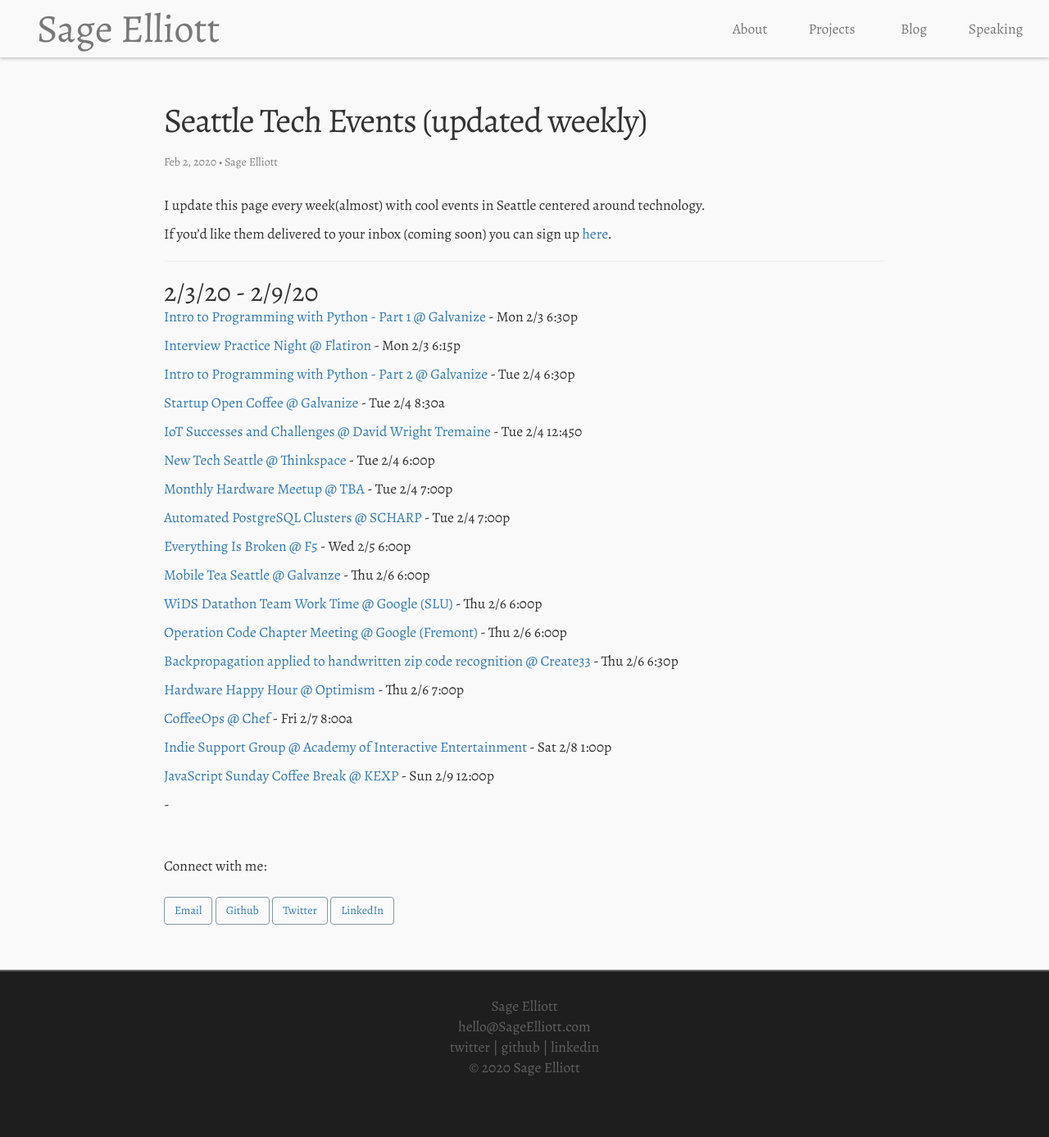
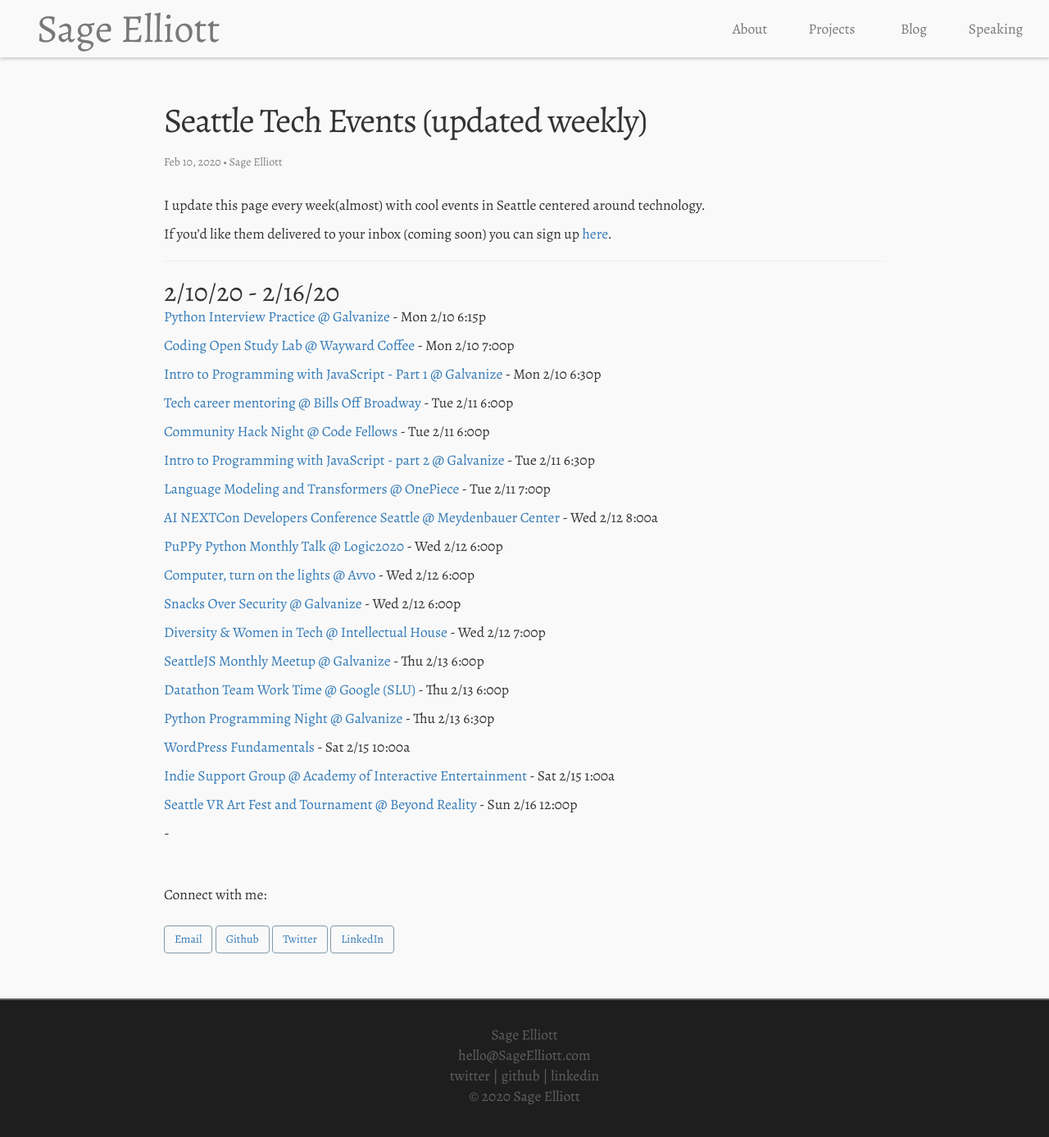
Before and after one commit to sagecodes/sage-blog, a Jekyll site: the page built from _posts/blog/event-posts/2019-8-26-meetups.markdown, in a window 1280 px wide. Shown: the top 1387 px of the page at 82% size. Built offline with Jekyll 4.4.1, drawn with Linux system fonts in a browser that asks for light colours; nearby versions of some CDN libraries; some web fonts are replaced.

Commit message:
Add this weeks events

```diff
--- a/_posts/blog/event-posts/2019-8-26-meetups.markdown
+++ b/_posts/blog/event-posts/2019-8-26-meetups.markdown
@@ -2,7 +2,7 @@
 layout: post
 title:  "Seattle Tech Events (updated weekly)"
 permalink: /seattle-tech-events
-date:   2020-02-02
+date:   2020-02-10
 categories: post
 tags: events seattle
 author: Sage Elliott
@@ -15,38 +15,40 @@
 
 -------
 
-## 2/3/20 - 2/9/20
+## 2/10/20 - 2/16/20
 
-[Intro to Programming with Python - Part 1 @ Galvanize](https://www.meetup.com/Learn-Code-Seattle/events/267997524/) - Mon 2/3 6:30p
+[Python Interview Practice @ Galvanize](https://www.meetup.com/PSPPython/events/fvhclrybcdbnb/) - Mon 2/10 6:15p
 
-[Interview Practice Night @ Flatiron](https://www.meetup.com/PSPPython/events/vqbjdrybcdbfb/) - Mon 2/3 6:15p
+[Coding Open Study Lab @ Wayward Coffee](https://www.meetup.com/The-Junior-Dev-Struggle-Bus/events/ntrxgrybcdbnb/) - Mon 2/10 7:00p
 
-[Intro to Programming with Python - Part 2 @ Galvanize](https://www.meetup.com/Learn-Code-Seattle/events/267997538/) - Tue 2/4 6:30p
+[Intro to Programming with JavaScript - Part 1 @ Galvanize](https://www.meetup.com/Learn-Code-Seattle/events/267998017/) - Mon 2/10 6:30p
 
-[Startup Open Coffee @ Galvanize](https://www.meetup.com/Seattle-Startups-Open-Coffee/events/xftnplybcdbgb/) - Tue 2/4 8:30a
+[Tech career mentoring @ Bills Off Broadway](https://www.meetup.com/Seattle-Tech-Mentors/events/nrmthrybcdbpb/) - Tue 2/11 6:00p
 
-[IoT Successes and Challenges @ David Wright Tremaine](https://www.meetup.com/Seattle-Hardware-Startups/events/267706283/) - Tue 2/4 12:450
+[Community Hack Night @ Code Fellows](https://www.meetup.com/openseattle/events/qghlnrybcdbpb/) - Tue 2/11 6:00p
 
-[New Tech Seattle @ Thinkspace](https://www.meetup.com/NewTechSeattle/events/xsgvhqybcdbpb/) - Tue 2/4 6:00p
+[Intro to Programming with JavaScript - part 2 @ Galvanize](https://www.meetup.com/Learn-Code-Seattle/events/267998033/) - Tue 2/11 6:30p
 
-[Monthly Hardware Meetup @ TBA](https://www.meetup.com/Seattle-Arduino-Meetup/events/jzfsmrybcdbhb/) - Tue 2/4 7:00p
+[Language Modeling and Transformers @ OnePiece](https://www.meetup.com/PSPPython/events/268070488/) - Tue 2/11 7:00p
 
-[Automated PostgreSQL Clusters @ SCHARP](https://www.meetup.com/Seattle-Postgres/events/klrjdrybcdbgb/) - Tue 2/4 7:00p
+[AI NEXTCon Developers Conference Seattle  @ Meydenbauer Center](http://aisea20.xnextcon.com/) - Wed 2/12 8:00a
 
-[Everything Is Broken @ F5](https://www.meetup.com/Everything-Is-Broken/events/nckwdrybcdbhb/) - Wed 2/5 6:00p
+[PuPPy Python Monthly Talk @ Logic2020](https://www.meetup.com/PSPPython/events/jvwckrybcdbqb/) - Wed 2/12 6:00p
 
-[Mobile Tea Seattle @ Galvanze](https://www.meetup.com/mobiletea-seattle/events/267733742/) - Thu 2/6 6:00p
+[Computer, turn on the lights @ Avvo](https://www.meetup.com/Seattle-Web-App-Developers-Group/events/267770914/) - Wed 2/12 6:00p
 
-[WiDS Datathon Team Work Time @ Google (SLU)](https://www.meetup.com/Seattle-WiDS-Meetup/events/gznwmrybcdbjb/) - Thu 2/6 6:00p
+[Snacks Over Security @ Galvanize](https://www.meetup.com/Seattle-DevSecOps/events/268158106/) - Wed 2/12 6:00p
 
-[Operation Code Chapter Meeting @ Google (Fremont)](https://www.meetup.com/OperationCode-SeattleWA/events/268389806/) - Thu 2/6 6:00p
+[Diversity & Women in Tech @ Intellectual House](https://www.meetup.com/Newhttps://www.meetup.com/NewTechSeattle/events/267927388/TechSeattle/events/267927388/) - Wed 2/12 7:00p
 
-[Backpropagation applied to handwritten zip code recognition @ Create33](https://www.meetup.com/Papers-We-Love-Seattle/events/rbfqfrybcdbjb/) - Thu 2/6 6:30p
+[SeattleJS Monthly Meetup @ Galvanize](https://www.meetup.com/seattlejs/events/clmbzqybcdbrb/) - Thu 2/13 6:00p
 
-[Hardware Happy Hour @ Optimism](https://www.meetup.com/Seattle-Hardware-Happy-Hour-3H/events/268258415/) - Thu 2/6 7:00p
+[Datathon Team Work Time @ Google (SLU)](https://www.meetup.com/Seattle-WiDS-Meetup/events/gznwmrybcdbrb/) - Thu 2/13 6:00p
 
-[CoffeeOps @ Chef](https://www.meetup.com/Seattle-CoffeeOps/events/kgmkbqybcdbkb/) - Fri 2/7 8:00a
+[Python Programming Night @ Galvanize](https://www.meetup.com/PSPPython/events/268435673/) - Thu 2/13 6:30p
 
-[Indie Support Group @ Academy of Interactive Entertainment](https://www.meetup.com/SeattleIndies/events/xnvbnrybcdblb/) - Sat 2/8 1:00p
+[WordPress Fundamentals](https://www.meetup.com/SeattleWordPressMeetup/events/xxbvnrybcdbtb/) - Sat 2/15 10:00a
 
-[JavaScript Sunday Coffee Break @ KEXP](https://www.meetup.com/seattlejshackers/events/gjsfmrybcdbmb/) - Sun 2/9 12:00p
+[Indie Support Group @ Academy of Interactive Entertainment](https://www.meetup.com/SeattleIndies/events/xnvbnrybcdbtb/) - Sat 2/15 1:00a
+
+[ Seattle VR Art Fest and Tournament @ Beyond Reality](https://www.meetup.com/Seattle-VR-Panels-Presentations/events/267249652/) - Sun 2/16 12:00p
```
